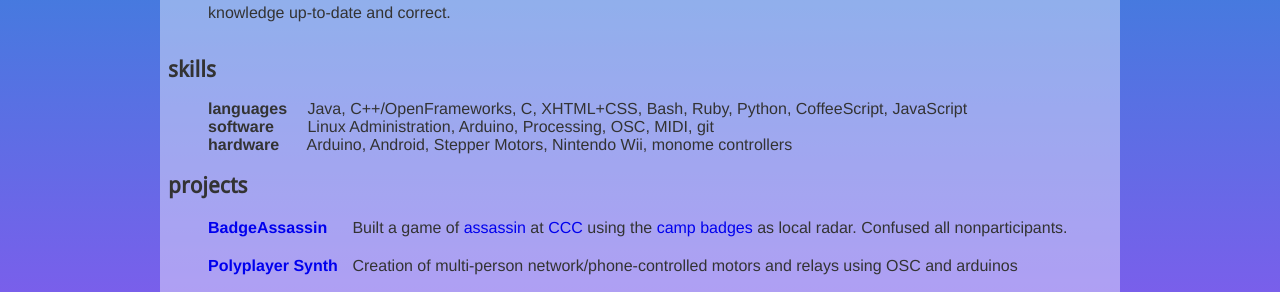
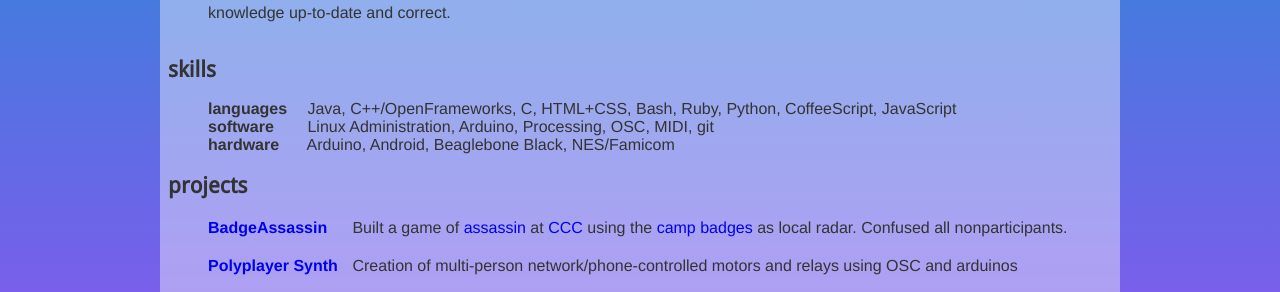
Before and after one commit to jedahan/jedahan.github.com, a Jekyll site: the page built from resume/index.md, in a window 1280 px wide. Shown: the part 1128-1420 px from the top of the page. Built offline with Jekyll 4.4.1, drawn with Linux system fonts in a browser that asks for light colours; Markdown is read by kramdown in place of the engine named in the settings.

Commit message:
update hardware proficiency list

```diff
--- a/resume/index.md
+++ b/resume/index.md
@@ -67,9 +67,9 @@ work
 skills
 ------
 
- * __languages__ Java, C++/OpenFrameworks, C, XHTML+CSS, Bash, Ruby, Python, CoffeeScript, JavaScript
+ * __languages__ Java, C++/OpenFrameworks, C, HTML+CSS, Bash, Ruby, Python, CoffeeScript, JavaScript
  * __software__ Linux Administration, Arduino, Processing, OSC, MIDI, git
- * __hardware__ Arduino, Android, Stepper Motors, Nintendo Wii, monome controllers
+ * __hardware__ Arduino, Android, Beaglebone Black, NES/Famicom
 
 projects
 --------
```
